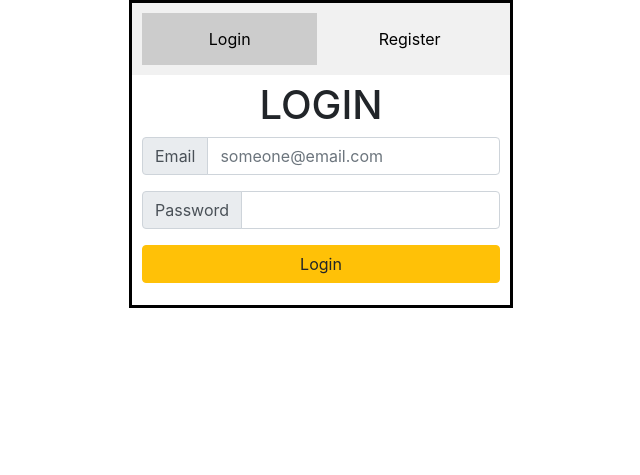
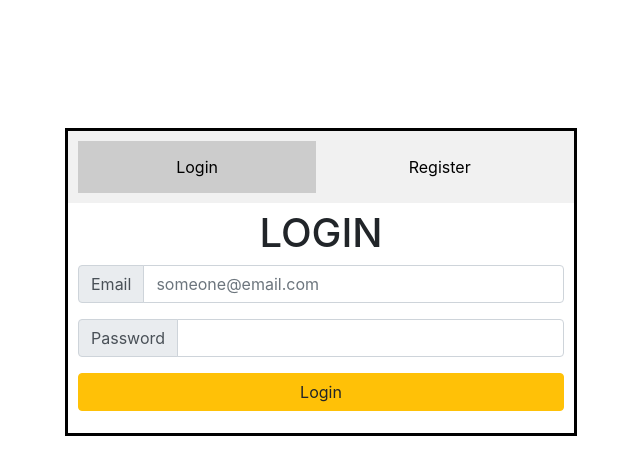
Before and after one commit to C-Taylor26/Final-Year-Project, a PHP site: page / in a window 1280 px wide. Shown: the top 475 px of the page, without its empty margins (319-959 px from the left). Run offline with PHP 8.4, Linux system fonts and the light colour scheme.

Commit message:
Style Changes
Minor spacing changes

```diff
--- a/Site/Pages/index.php
+++ b/Site/Pages/index.php
@@ -12,7 +12,7 @@
                 overflow: hidden;
                 background-color: #f1f1f1;
                 margin: auto;
-                width: 30%;
+                width: 40%;
                 border: 3px solid #000000;
                 padding: 10px;
                 border-bottom: none;
@@ -43,7 +43,7 @@
                 border: 3px solid #000000;
                 border-top: none;
                 margin: auto;
-                width: 30%;
+                width: 40%;
                 text-align: center;
             }
         </style>
@@ -52,7 +52,7 @@
 
     <BODY>
     <div id="main">
-        <div class="loginBox" >
+        <div class="loginBox" style="margin-top: 10%">
             <button class="tab" onclick="showContent(event, 'login')" id="default">Login</button>
             <button class="tab" onclick="showContent(event, 'register')">Register</button>
         </div>
```
